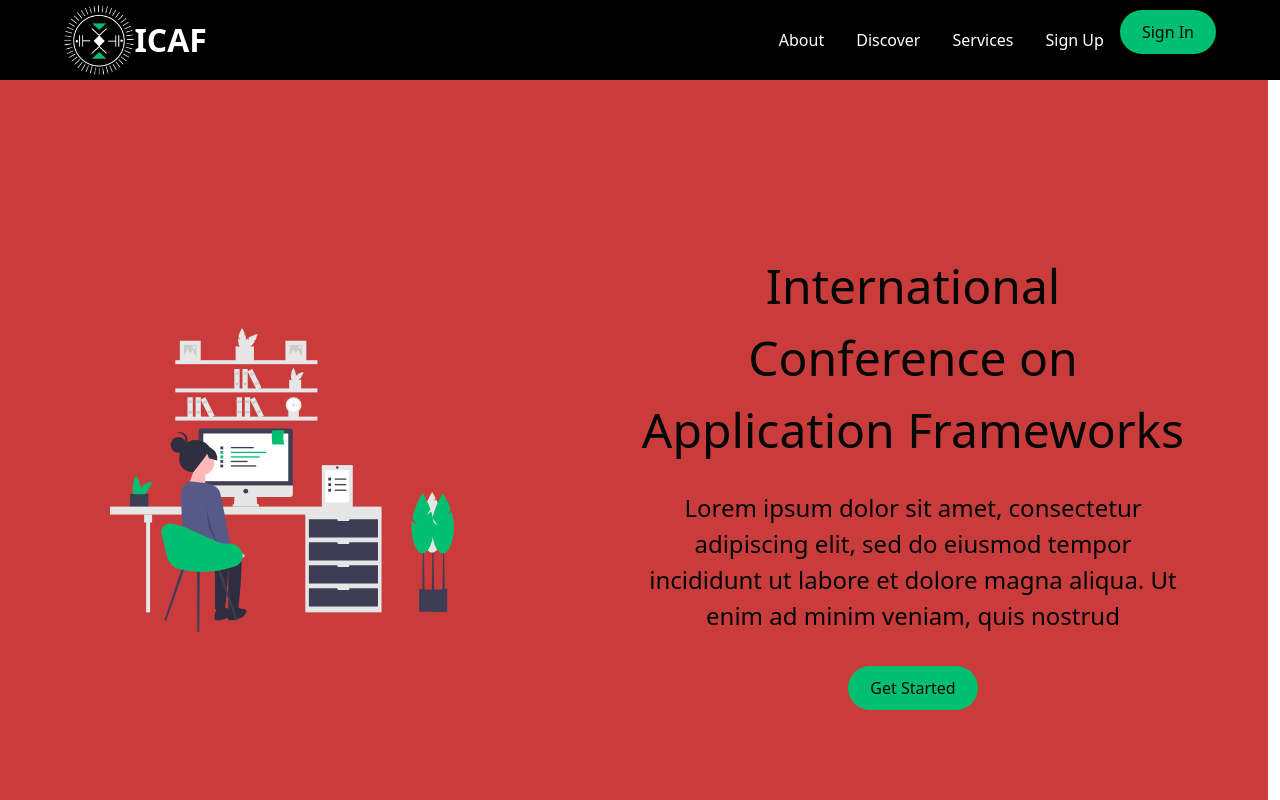
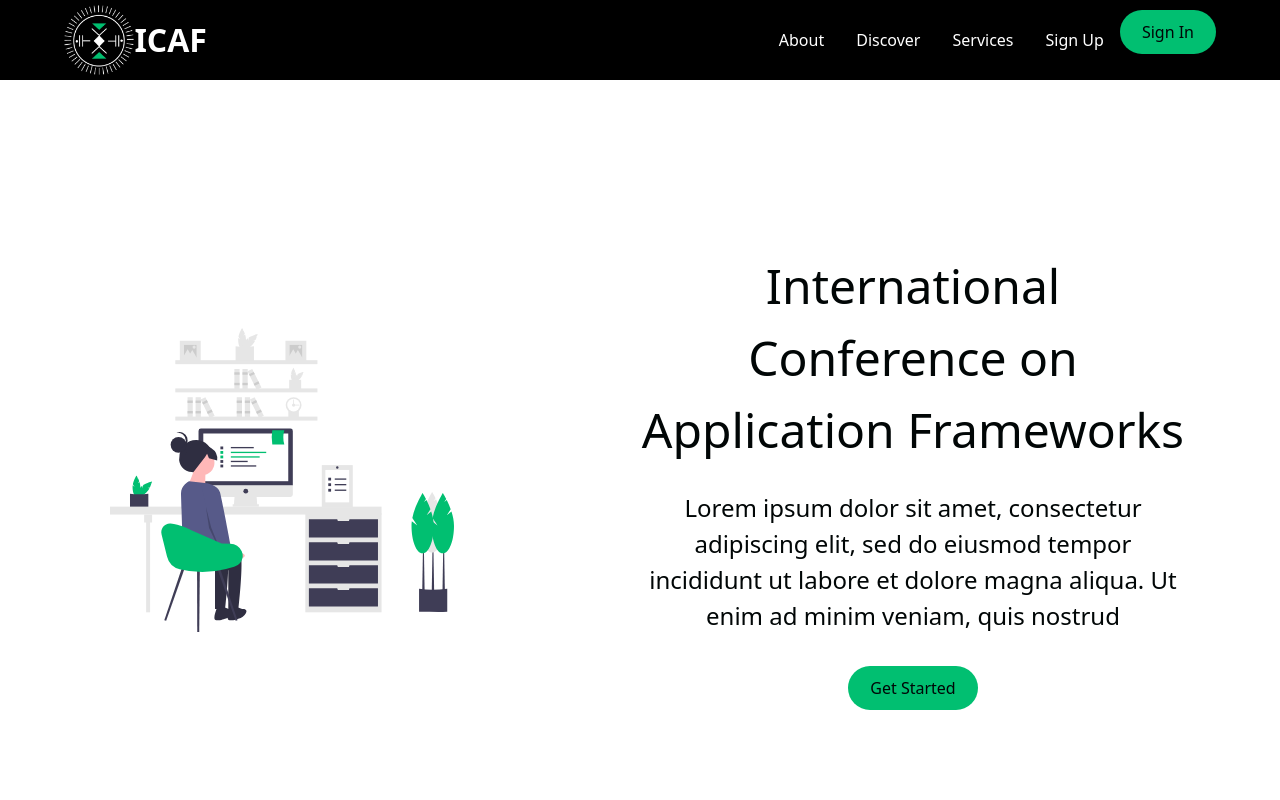
Before and after one commit to chenukas/icaf-conf-management, a React (Create React App) app in the folder frontend/: page / in a window 1280 px wide. Shown: the top 800 px of the page. Built offline with nearby package versions, Linux system fonts and the light colour scheme; no server answers.

Commit message:
changes in hero

```diff
--- a/frontend/src/components/Landing/Hero/Hero.css
+++ b/frontend/src/components/Landing/Hero/Hero.css
@@ -1,5 +1,5 @@
 .heroContainer {
-  background: #ca3c3c;
+  background: #ffffff;
   display: flex;
   justify-content: center;
   align-items: center;
--- a/frontend/src/components/Landing/Hero/Hero.js
+++ b/frontend/src/components/Landing/Hero/Hero.js
@@ -20,7 +20,7 @@ const Hero = () => {
         <div className="heroH1">
           International Conference on Application Frameworks
         </div>
-        <div className="heroP">
+        <div className="heroP" >
           Lorem ipsum dolor sit amet, consectetur adipiscing elit, sed do
           eiusmod tempor incididunt ut labore et dolore magna aliqua. Ut enim ad
           minim veniam, quis nostrud
```
